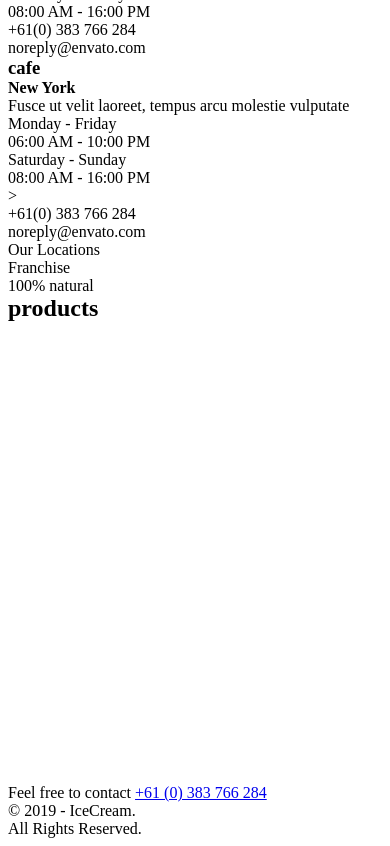
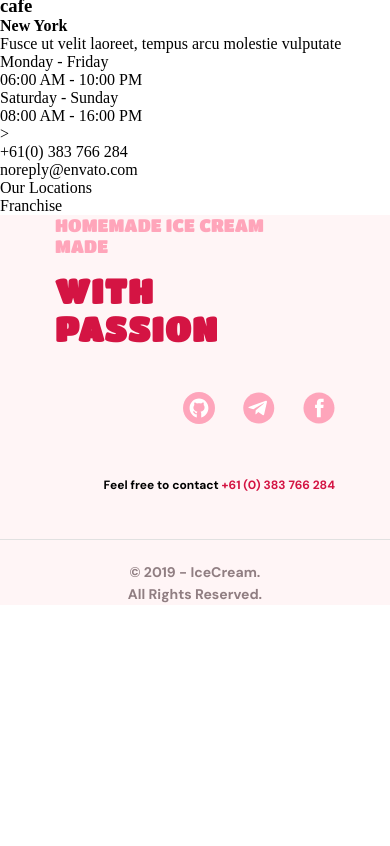
Before and after one commit to KateShepel/ice-cream, a website built with Parcel: page src/index.html in a window 390 px wide. Shown: the part 3419-4265 px from the top of the page. After the commit the page ends 4024 px from the top, so only its background shows below. Built offline with nearby package versions, Linux system fonts and the light colour scheme.

Commit message:
KWD-65-footer-style-mobile-succes

```diff
--- a/src/components/footer/index.html
+++ b/src/components/footer/index.html
@@ -1,31 +1,37 @@
 <!-- andrew -->
 <footer class="footer">
-	<p class="footer__sign sign">100% natural</p>
-	<h2 class="footer__title title">products</h2>
+	<div class="container footer__container">
+		<div class="sign-section footer__sign-section ">
+			<p class="footer__sign sign">homemade ice cream made</p>
+			<h2 class="footer__title title">with passion</h2>
+		</div>
 		<ul class="social footer__social">
 			<li class="social__item">
-			<svg class="social__icon">
-				<use>`</use>
+				<svg class="social__icon" width="32px" height="32px">
+					<use href="./img/svg/symbol-defs.svg#icon-github"></use>
 				</svg>
 			</li>
 			<li class="social__item">
-			<svg class="social__icon">
-				<use></use>
+				<svg class="social__icon" width="32px" height="32px">
+					<use href="./img/svg/symbol-defs.svg#icon-telegram"></use>
 				</svg>
 			</li>
 			<li class="social__item">
-			<svg class="social__icon">
-				<use></use>
+				<svg class="social__icon" width="32px" height="32px">
+					<use href="./img/svg/symbol-defs.svg#icon-facebook"></use>
 				</svg>
 			</li>
 		</ul>
 		<p class="footer__contacts">
-		Feel free to contact <a href="tel:+610383766284">+61 (0) 383 766 284</a></span>
+			Feel free to contact <a href="tel:+610383766284">+61 (0) 383 766 284</a>
 		</p>
+		<div class="footer__horizontal-line"></div>
+
 		<p class="footer__copyright">
 			&#xa9; 2019 - IceCream.<br>
 			All Rights Reserved.
 		</p>
+	</div>
 
 
 </footer>
--- /dev/null
+++ b/src/components/footer/index.scss
@@ -0,0 +1,57 @@
+.footer {
+	background-color: #fff5f6;
+	&__sign-section {
+		text-align: start;
+		width: 234px;
+		margin-bottom: 43px;
+	}
+
+	&__social {
+		display: flex;
+		justify-content: end;
+		gap: 28px;
+		margin-bottom: 46px;
+	}
+
+	&__contacts {
+		font-family: $font-secondary;
+		font-weight: 700;
+		font-size: 12px;
+		line-height: 186%;
+		text-align: right;
+		color: $dark-text-color;
+		margin-bottom: 43px;
+		a {
+			color: $main-color;
+			text-decoration: none;
+		}
+	}
+
+	&__horizontal-line {
+		margin-left: auto;
+		margin-right: auto;
+		margin-bottom: 22px;
+		position: relative;
+		left: calc(-100vw / 2 + 100% / 2);
+		width: 100vw;
+		height: 1px;
+		background-color: #e1e1e1;
+	}
+
+	&__copyright {
+		font-family: $font-secondary;
+		font-weight: 700;
+		font-size: 14px;
+		line-height: 152%;
+		text-align: center;
+		color: $grey-text-color;
+	}
+}
+
+.social {
+	&__item {
+	}
+
+	&__icon {
+	}
+}
--- a/src/index.scss
+++ b/src/index.scss
@@ -4,3 +4,4 @@
 @import "./utils/container.scss";
 
 @import "./components/products/index.scss";
+@import "./components/footer/index.scss";
--- a/src/utils/reset.scss
+++ b/src/utils/reset.scss
@@ -22,7 +22,8 @@ h1,
 h2,
 h3,
 h4,
-p {
+p,
+body {
   margin: 0;
 }
 
```
Also changed, not shown: src/img/svg/symbol-defs.svg (added). Lines whose indentation alone changed are shown as unchanged.
